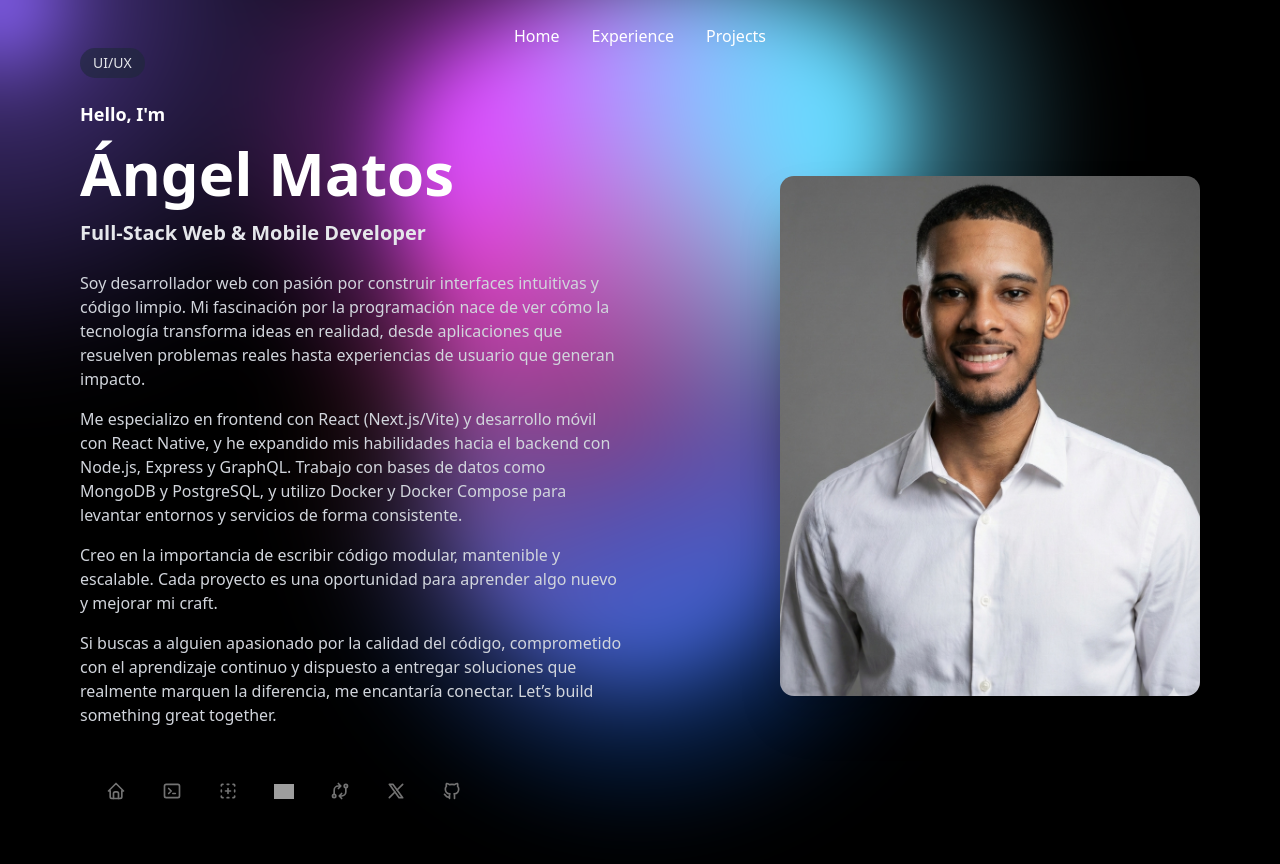
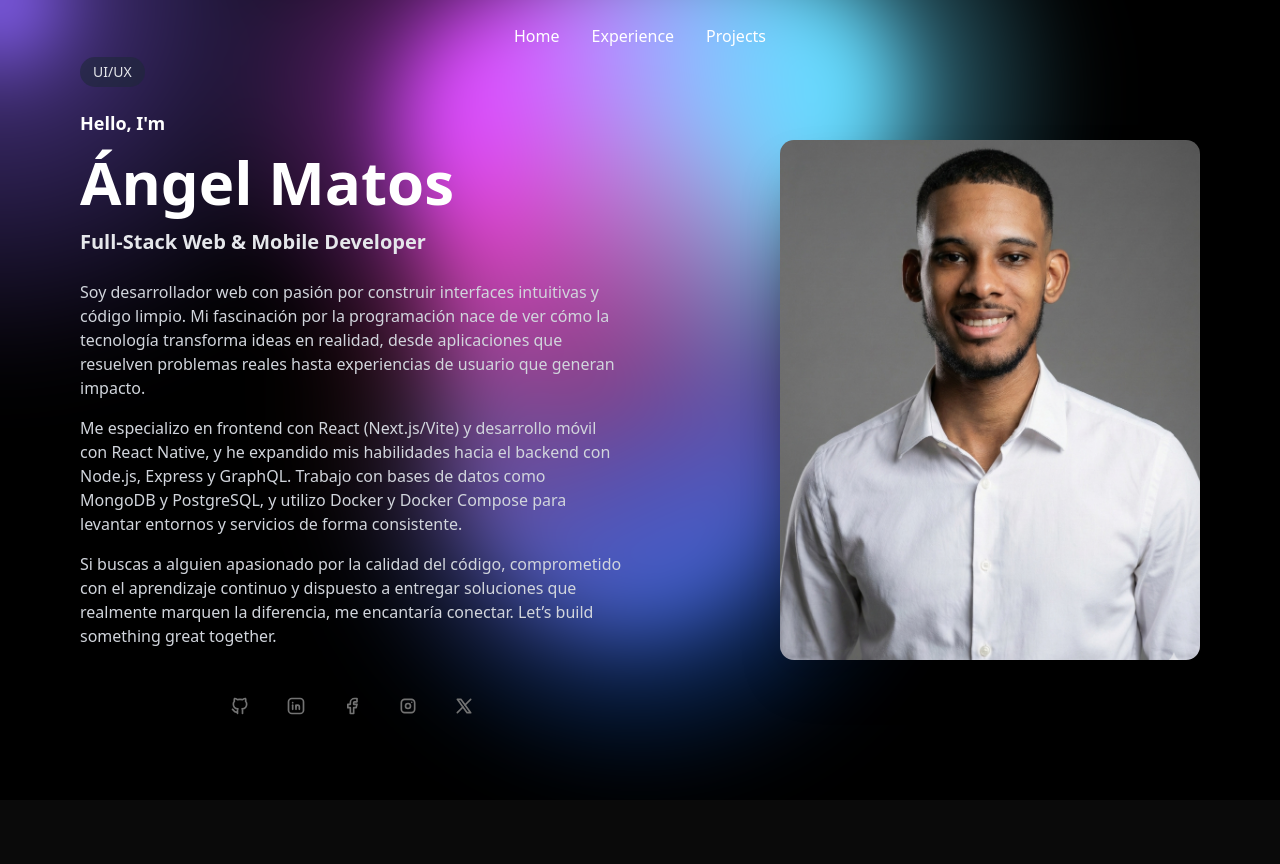
Before and after one commit to Angelrmatoz/angel-dev, a Next.js app in the folder frontend/: page / in a window 1280 px wide. Shown: the top 864 px of the page. After the commit the page ends 800 px from the top, so only its background shows below. Built offline with nearby package versions, Linux system fonts and the light colour scheme; grey boxes are pictures that could not be loaded.

Commit message:
feat: update DockMenu with social media links and enhance FloatingDock for better responsiveness

```diff
--- a/frontend/app/page.tsx
+++ b/frontend/app/page.tsx
@@ -37,11 +37,6 @@ export default function Home() {
                             </p>
 
                             <p>
-                                Creo en la importancia de escribir código modular, mantenible y escalable. Cada proyecto
-                                es una oportunidad para aprender algo nuevo y mejorar mi craft.
-                            </p>
-
-                            <p>
                                 Si buscas a alguien apasionado por la calidad del código, comprometido con el
                                 aprendizaje continuo y dispuesto a entregar soluciones que realmente marquen la
                                 diferencia, me encantaría conectar. Let’s build something great together.
@@ -66,9 +61,3 @@ export default function Home() {
         </main>
     );
 }
-// HOT-RELOAD-TEST 2026-02-09T23:22:57.0185682-04:00
-// IN_CONTAINER_TEST
-// test-host-edit 2026-02-09T23:31:45.4420884-04:00
-// HOT-RELOAD-WEBPACK 2026-02-09T23:36:35.1885445-04:00
-// HOTCHECK_WEBPACK 2026-02-09T23:39:54.6857607-04:00
-// IN_CONTAINER_EDIT
--- a/frontend/components/DockMenu.tsx
+++ b/frontend/components/DockMenu.tsx
@@ -4,70 +4,48 @@ import React from "react";
 import { FloatingDock } from "@/components/ui/floating-dock";
 import {
   IconBrandGithub,
+  IconBrandLinkedin,
+  IconBrandFacebook,
+  IconBrandInstagram,
   IconBrandX,
-  IconExchange,
-  IconHome,
-  IconNewSection,
-  IconTerminal2,
 } from "@tabler/icons-react";
 
 export function DockMenu() {
   const links = [
     {
-      title: "Home",
-      icon: (
-        <IconHome className="h-full w-full text-neutral-500 dark:text-neutral-300" />
-      ),
-      href: "#",
-    },
-
-    {
-      title: "Products",
-      icon: (
-        <IconTerminal2 className="h-full w-full text-neutral-500 dark:text-neutral-300" />
-      ),
-      href: "#",
-    },
-    {
-      title: "Components",
-      icon: (
-        <IconNewSection className="h-full w-full text-neutral-500 dark:text-neutral-300" />
-      ),
-      href: "#",
-    },
-    {
-      title: "Aceternity UI",
-      icon: (
-        <img
-          src="https://assets.aceternity.com/logo-dark.png"
-          width={20}
-          height={20}
-          alt="Aceternity Logo"
-        />
-      ),
-      href: "#",
-    },
-    {
-      title: "Changelog",
-      icon: (
-        <IconExchange className="h-full w-full text-neutral-500 dark:text-neutral-300" />
-      ),
-      href: "#",
-    },
-
-    {
-      title: "Twitter",
-      icon: (
-        <IconBrandX className="h-full w-full text-neutral-500 dark:text-neutral-300" />
-      ),
-      href: "#",
-    },
-    {
       title: "GitHub",
       icon: (
         <IconBrandGithub className="h-full w-full text-neutral-500 dark:text-neutral-300" />
       ),
-      href: "#",
+      href: "https://github.com/Angelrmatoz",
+    },
+    {
+      title: "LinkedIn",
+      icon: (
+        <IconBrandLinkedin className="h-full w-full text-neutral-500 dark:text-neutral-300" />
+      ),
+      href: "https://www.linkedin.com/in/%C3%A1ngel-ricardo-matos-mart%C3%ADnez-1b135a268/",
+    },
+    {
+      title: "Facebook",
+      icon: (
+        <IconBrandFacebook className="h-full w-full text-neutral-500 dark:text-neutral-300" />
+      ),
+      href: "https://www.facebook.com/AngelRicardoMtM",
+    },
+    {
+      title: "Instagram",
+      icon: (
+        <IconBrandInstagram className="h-full w-full text-neutral-500 dark:text-neutral-300" />
+      ),
+      href: "https://www.instagram.com/angelr_matos",
+    },
+    {
+      title: "X",
+      icon: (
+        <IconBrandX className="h-full w-full text-neutral-500 dark:text-neutral-300" />
+      ),
+      href: "https://x.com/angelrmatoz1",
     },
   ];
   return (
--- a/frontend/components/ui/floating-dock.tsx
+++ b/frontend/components/ui/floating-dock.tsx
@@ -6,7 +6,6 @@
  **/
 
 import { cn } from "@/lib/utils";
-import { IconLayoutNavbarCollapse } from "@tabler/icons-react";
 import {
   AnimatePresence,
   MotionValue,
@@ -16,79 +15,22 @@ import {
   useTransform,
 } from "motion/react";
 
-import { useRef, useState } from "react";
+import { useRef, useState, useEffect } from "react";
 
 export const FloatingDock = ({
   items,
   desktopClassName,
-  mobileClassName,
 }: {
   items: { title: string; icon: React.ReactNode; href: string }[];
   desktopClassName?: string;
-  mobileClassName?: string;
 }) => {
-  return (
-    <>
-      <FloatingDockDesktop items={items} className={desktopClassName} />
-      <FloatingDockMobile items={items} className={mobileClassName} />
-    </>
-  );
+  // Render only the desktop variant so that from `sm` upwards the horizontal
+  // dock is visible (no toggle button). This makes `sm` behave like `md`/`lg`.
+  return <FloatingDockDesktop items={items} className={desktopClassName} />;
 };
 
-const FloatingDockMobile = ({
-  items,
-  className,
-}: {
-  items: { title: string; icon: React.ReactNode; href: string }[];
-  className?: string;
-}) => {
-  const [open, setOpen] = useState(false);
-  return (
-    <div className={cn("relative block md:hidden", className)}>
-      <AnimatePresence>
-        {open && (
-          <motion.div
-            layoutId="nav"
-            className="absolute inset-x-0 bottom-full mb-2 flex flex-col gap-2"
-          >
-            {items.map((item, idx) => (
-              <motion.div
-                key={item.title}
-                initial={{ opacity: 0, y: 10 }}
-                animate={{
-                  opacity: 1,
-                  y: 0,
-                }}
-                exit={{
-                  opacity: 0,
-                  y: 10,
-                  transition: {
-                    delay: idx * 0.05,
-                  },
-                }}
-                transition={{ delay: (items.length - 1 - idx) * 0.05 }}
-              >
-                <a
-                  href={item.href}
-                  key={item.title}
-                  className="flex h-10 w-10 items-center justify-center rounded-full bg-transparent"
-                >
-                  <div className="h-4 w-4">{item.icon}</div>
-                </a>
-              </motion.div>
-            ))}
-          </motion.div>
-        )}
-      </AnimatePresence>
-      <button
-        onClick={() => setOpen(!open)}
-        className="flex h-10 w-10 items-center justify-center rounded-full bg-transparent"
-      >
-        <IconLayoutNavbarCollapse className="h-5 w-5 text-neutral-500 dark:text-neutral-400" />
-      </button>
-    </div>
-  );
-};
+// Mobile variant removed: we intentionally keep only the desktop dock so that
+// sm behaves exactly like md/lg (horizontal bar, no toggle button).
 
 const FloatingDockDesktop = ({
   items,
@@ -102,8 +44,15 @@ const FloatingDockDesktop = ({
     <motion.div
       onMouseMove={(e) => mouseX.set(e.pageX)}
       onMouseLeave={() => mouseX.set(Infinity)}
+      data-variant="desktop"
       className={cn(
-        "mx-auto hidden h-16 items-end gap-4 rounded-2xl px-4 pb-3 md:flex",
+        // In small screens the dock is in-flow (not fixed). From md and up
+        // it becomes fixed and centered at the bottom like before. On small
+        // screens it will be full-width and centered below the text.
+        // Now we keep the dock in-flow for all sizes so it appears directly
+        // below the content. We center it and limit its max width so it's
+        // symmetric on md/lg as requested.
+        "w-full flex justify-center h-12 md:h-16 items-center gap-4 rounded-2xl px-4 pb-3 mx-auto max-w-xl",
         className,
       )}
     >
@@ -127,43 +76,54 @@ function IconContainer({
 }) {
   let ref = useRef<HTMLDivElement>(null);
 
-  let distance = useTransform(mouseX, (val) => {
+  // Detect small screens to disable the hover/resize animation on touch
+  // devices (and small viewports). We use a media query for < md.
+  const [isSmall, setIsSmall] = useState(false);
+  useEffect(() => {
+    const mq = window.matchMedia("(max-width: 767px)");
+    const handle = (e: MediaQueryListEvent | MediaQueryList) =>
+      setIsSmall((e as any).matches ?? mq.matches);
+    // initialize
+    setIsSmall(mq.matches);
+    // add listener (support both addEventListener and addListener)
+    if ((mq as any).addEventListener)
+      mq.addEventListener("change", handle as any);
+    else mq.addListener(handle as any);
+    return () => {
+      if ((mq as any).removeEventListener)
+        mq.removeEventListener("change", handle as any);
+      else mq.removeListener(handle as any);
+    };
+  }, []);
+
+  // On small screens we disable the proximity-based size animation and
+  // use fixed sizes so tapping an icon won't make it grow. On larger
+  // screens preserve the original interactive behavior.
+  // Always create the motion transforms/springs so Hooks order is stable.
+  // We will use static numbers for styles when `isSmall` is true.
+  const distance = useTransform(mouseX, (val) => {
     let bounds = ref.current?.getBoundingClientRect() ?? { x: 0, width: 0 };
-
     return val - bounds.x - bounds.width / 2;
   });
 
-  let widthTransform = useTransform(distance, [-150, 0, 150], [40, 80, 40]);
-  let heightTransform = useTransform(distance, [-150, 0, 150], [40, 80, 40]);
+  const widthTransform = useTransform(distance, [-150, 0, 150], [40, 80, 40]);
+  const heightTransform = useTransform(distance, [-150, 0, 150], [40, 80, 40]);
 
-  let widthTransformIcon = useTransform(distance, [-150, 0, 150], [20, 40, 20]);
-  let heightTransformIcon = useTransform(
-    distance,
-    [-150, 0, 150],
-    [20, 40, 20],
-  );
+  const widthTransformIcon = useTransform(distance, [-150, 0, 150], [20, 40, 20]);
+  const heightTransformIcon = useTransform(distance, [-150, 0, 150], [20, 40, 20]);
 
-  let width = useSpring(widthTransform, {
-    mass: 0.1,
-    stiffness: 150,
-    damping: 12,
-  });
-  let height = useSpring(heightTransform, {
-    mass: 0.1,
-    stiffness: 150,
-    damping: 12,
-  });
+  const springOpts = { mass: 0.1, stiffness: 150, damping: 12 };
+  const widthSpring = useSpring(widthTransform, springOpts);
+  const heightSpring = useSpring(heightTransform, springOpts);
+  const widthIconSpring = useSpring(widthTransformIcon, springOpts);
+  const heightIconSpring = useSpring(heightTransformIcon, springOpts);
 
-  let widthIcon = useSpring(widthTransformIcon, {
-    mass: 0.1,
-    stiffness: 150,
-    damping: 12,
-  });
-  let heightIcon = useSpring(heightTransformIcon, {
-    mass: 0.1,
-    stiffness: 150,
-    damping: 12,
-  });
+  // Use static numeric sizes on small screens to avoid animation; otherwise
+  // use the motion springs.
+  let width: number | MotionValue = isSmall ? 40 : widthSpring;
+  let height: number | MotionValue = isSmall ? 40 : heightSpring;
+  let widthIcon: number | MotionValue = isSmall ? 20 : widthIconSpring;
+  let heightIcon: number | MotionValue = isSmall ? 20 : heightIconSpring;
 
   const [hovered, setHovered] = useState(false);
 
```
